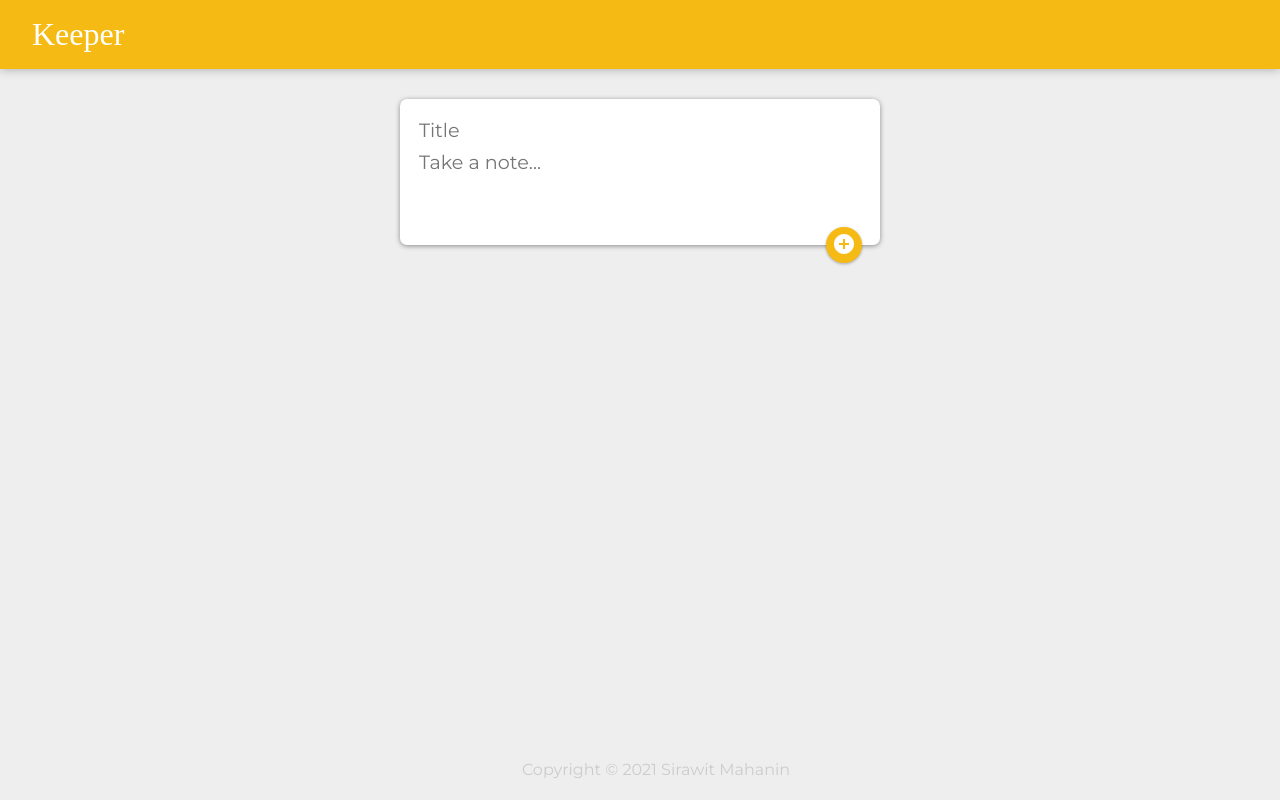
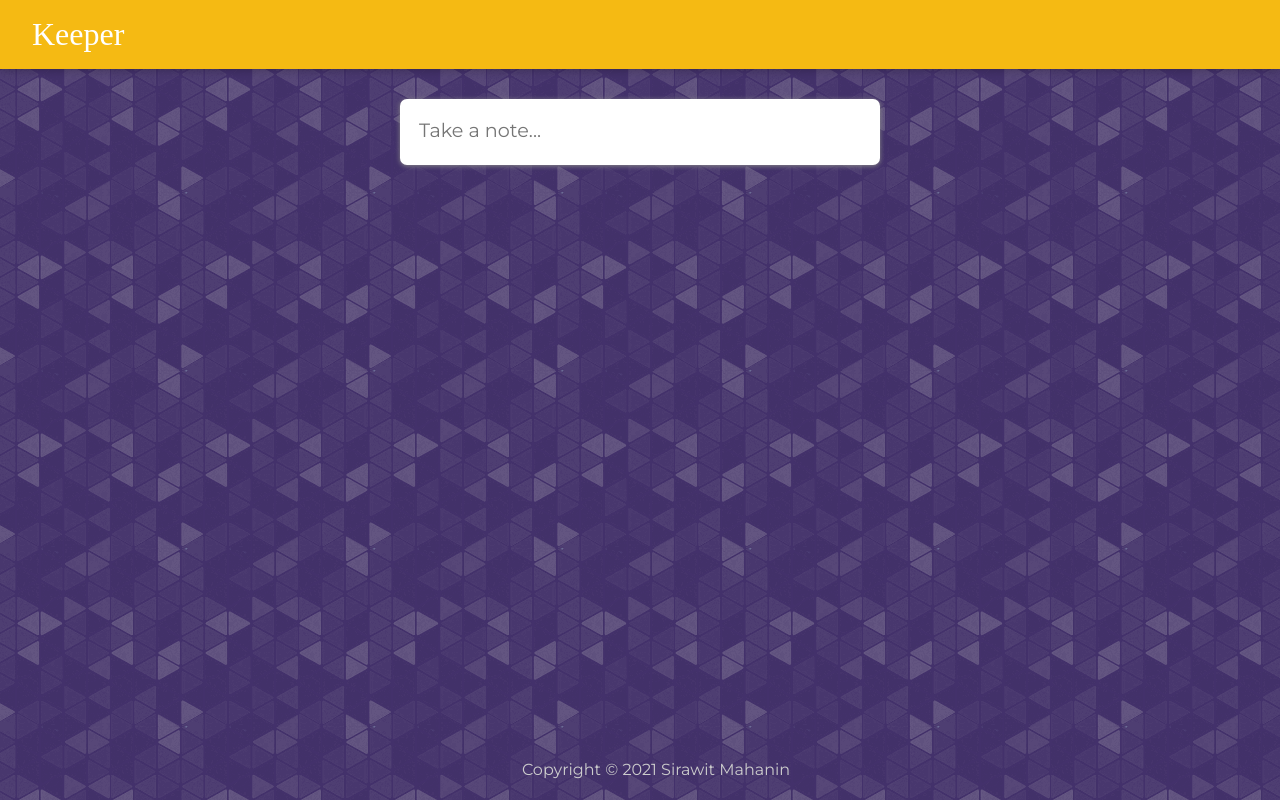
Before and after one commit to manooi/react-project, a React (Create React App) app: page / in a window 1280 px wide. Built offline with nearby package versions, Linux system fonts and the light colour scheme.

Commit message:
Keeper app finished

```diff
--- a/public/styles.css
+++ b/public/styles.css
@@ -9,6 +9,8 @@ html {
 body {
   background: #eee;
   padding: 0 16px;
+  background-color: #43316b;
+  background-image: url("./gplay.png");
 }
 
 header {
@@ -65,6 +67,7 @@ footer p {
   height: 36px;
   cursor: pointer;
   outline: none;
+  background-color: transparent;
 }
 
 form.create-note {
--- a/src/components/CreateArea.jsx
+++ b/src/components/CreateArea.jsx
@@ -1,7 +1,19 @@
 import React, { useState } from "react";
 import AddCircleIcon from '@material-ui/icons/AddCircle';
+import Fab from '@material-ui/core/Fab';
+import Zoom from '@material-ui/core/Zoom';
 
 function CreateArea(props) {
+
+
+  const [isClick, setClick] = useState(false);
+
+
+  function handleClick() {
+    setClick(true);
+  }
+
+
   const [note, setNote] = useState({
     title: "",
     content: ""
@@ -30,22 +42,29 @@ function CreateArea(props) {
   return (
     <div>
       <form className="create-note">
-        <input
-          name="title"
-          onChange={handleChange}
-          value={note.title}
-          placeholder="Title"
-        />
+
+        {isClick &&
+          <input
+            name="title"
+            onChange={handleChange}
+            value={note.title}
+            placeholder="Title"
+          />}
+
         <textarea
           name="content"
           onChange={handleChange}
           value={note.content}
           placeholder="Take a note..."
-          rows="3"
+          rows={isClick ? "3" : "1"}
+          onClick={handleClick}
         />
-        <button onClick={submitNote}><AddCircleIcon /></button>
+        <Zoom in={isClick} timeout={500}>
+          <Fab onClick={submitNote}><AddCircleIcon /></Fab>
+        </Zoom>
+
       </form>
-    </div>
+    </div >
   );
 }
 
```
Also changed, not shown: public/gplay.png (added).
